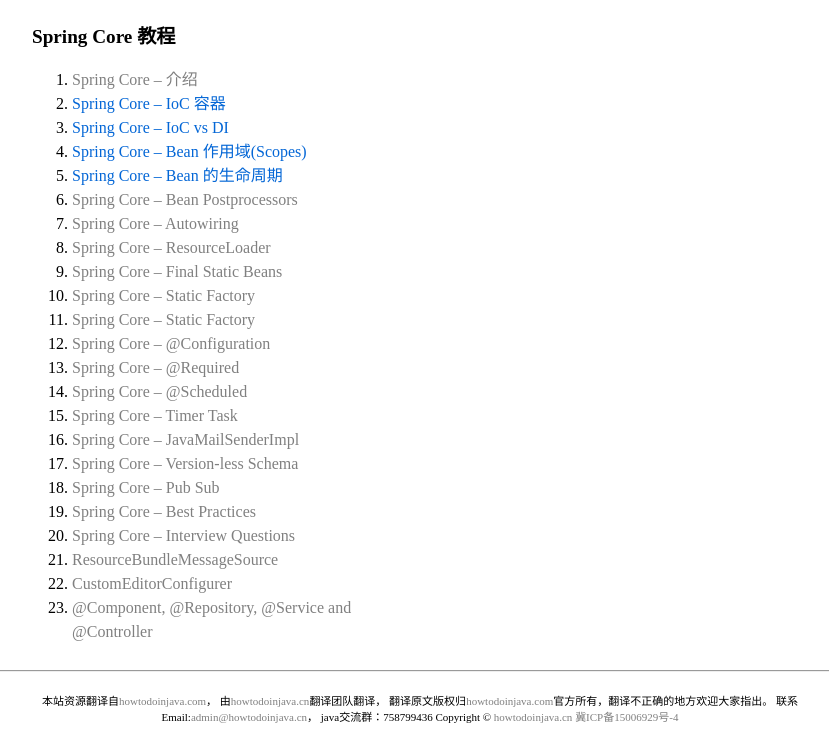
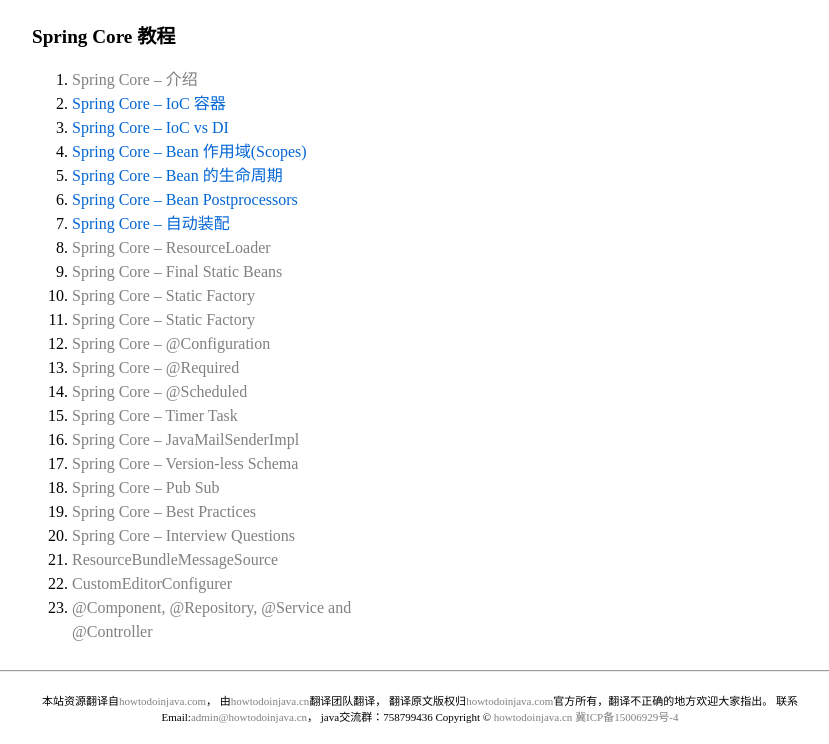
Before and after one commit to qukuailine/qukuailine.github.io, a plain HTML site: page java-spring-framework-tutorials/index.html in a window 1280 px wide. Shown: the part 144-888 px from the top of the page, without its empty margins (220-1049 px from the left). Drawn offline with nearby package versions, Linux system fonts and the light colour scheme.

Commit message:
bean 自动装配

```diff
--- a/java-spring-framework-tutorials/index.html
+++ b/java-spring-framework-tutorials/index.html
@@ -62,8 +62,8 @@
                     <li><a style="color: #0366d6;" href="https://mp.weixin.qq.com/s/bLShhTK9zU_WNhcpPufBTA">Spring Core – IoC vs DI</a></li>
                     <li><a style="color: #0366d6;" href="https://mp.weixin.qq.com/s/z1Q58OTxF0TaOSDlAxqZTg">Spring Core – Bean 作用域(Scopes)</a></li>
                     <li><a style="color: #0366d6;" href="https://mp.weixin.qq.com/s/1Zavr1VvWk4EkHnJiBiKAw">Spring Core – Bean 的生命周期</a></li>
-                    <li><a href="#">Spring Core – Bean Postprocessors</a></li>
-                    <li><a href="#">Spring Core – Autowiring</a></li>
+                    <li><a style="color: #0366d6;"href="https://mp.weixin.qq.com/s/hvCnnrPo2f9BAc_lzYIeHQ">Spring Core – Bean Postprocessors</a></li>
+                    <li><a style="color: #0366d6;"href="https://mp.weixin.qq.com/s/wQt2zjE6xAQN9HOOIu1iLA">Spring Core – 自动装配</a></li>
                     <li><a href="#">Spring Core – ResourceLoader</a></li>
                     <li><a href="#">Spring Core – Final Static Beans</a></li>
                     <li><a href="#">Spring Core – Static Factory</a></li>
```
